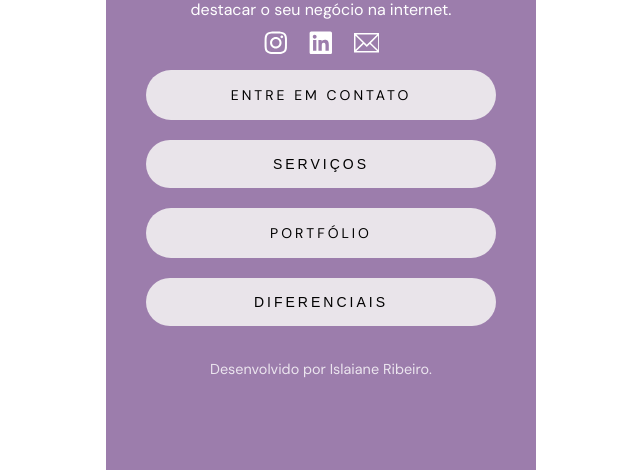
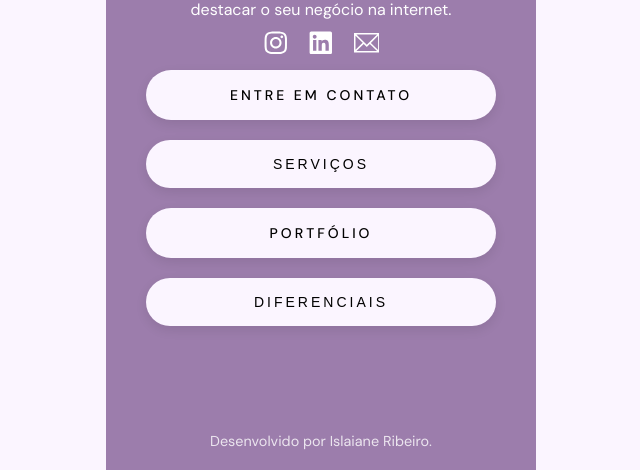
Before and after one commit to islaianeribeiro/link-in-bio-template, a React (Vite) app: page / in a window 1280 px wide. Shown: the part 330-800 px from the top of the page, without its empty margins (319-959 px from the left). Built offline with nearby package versions, Linux system fonts and the light colour scheme.

Commit message:
feat: melhorias de acessibilidade e ajustes visuais

```diff
--- a/index.html
+++ b/index.html
@@ -2,7 +2,6 @@
 <html lang="pt-br">
   <head>
     <meta charset="UTF-8" />
-    <link rel="icon" type="image/svg+xml" href="/favicon.svg" />
     <meta name="viewport" content="width=device-width, initial-scale=1.0" />
     <link
       href="https://fonts.googleapis.com/css2?family=Bree+Serif&family=DM+Sans:wght@300;400;500;600&display=swap"
--- a/src/App.css
+++ b/src/App.css
@@ -24,7 +24,6 @@
   position: absolute;
   inset: 0;
 
-  /* degradê do transparente para a cor de fundo */
   background: linear-gradient(
     to bottom,
     rgba(156, 125, 172, 0) 0%,
@@ -48,13 +47,12 @@
   width: 140px;
   height: 140px;
   border-radius: 50%;
-  border: 2px solid white;
+  border: 2px solid #fff;
   object-fit: cover;
   object-position: center 20%;
 }
 
 .profile h1 {
-  font-family: var(--font-title);
   font-size: 26px;
   margin: 0px;
   letter-spacing: 2px;
@@ -81,7 +79,7 @@
 .socials-btn {
   font-size: 1.6rem;
   cursor: pointer;
-  background: transparent;
+  background-color: transparent;
   border: none;
   transition: 0.2s;
   color: #fff;
@@ -109,13 +107,16 @@
   font-size: 14px;
   letter-spacing: 3px;
   cursor: pointer;
-  background: #e9e4ea;
-  transition: 0.2s;
+  background-color: var(--color-primary-soft);
+  transition: all 0.2s ease;
   color: #000;
   text-decoration: none;
+  font-weight: 500;
+  box-shadow: 0 4px 12px rgba(0, 0, 0, 0.09);
 }
 
 .btn:hover {
+  box-shadow: 0 6px 16px rgba(0, 0, 0, 0.12);
   transform: scale(1.03);
 }
 
@@ -143,7 +144,7 @@
 /* MODAL */
 
 .modal {
-  background: white;
+  background-color: #fff;
   padding: 20px;
   border-radius: 16px;
   max-width: 400px;
@@ -173,13 +174,13 @@
   right: 10px;
   font-size: 26px;
   border: none;
-  background: transparent;
+  background-color: transparent;
   color: #000000;
   display: flex;
 }
 
 .modal h2 {
-  margin-block: 10px;
+  margin-bottom: 10px;
   text-align: center;
   font-size: 18px;
   color: var(--color-primary);
@@ -199,8 +200,14 @@
   text-align: justify;
 }
 
+.cta {
+  display: flex;
+  flex-direction: column;
+  align-items: center;
+}
+
 .cta p {
-  margin: 12px 0;
+  margin: 12px 0 6px;
   font-style: italic;
   font-size: 15px;
 }
@@ -208,7 +215,7 @@
 .cta-btn {
   font-size: 14px;
   cursor: pointer;
-  background: var(--color-primary);
+  background-color: var(--color-primary);
   border: 1px solid var(--color-primary-dark);
   transition: 0.2s;
   color: #fff;
@@ -218,7 +225,8 @@
 }
 
 footer {
-  margin-top: 24px;
+  margin-top: auto;
   font-size: 0.9rem;
+  padding-top: 10px;
   opacity: 0.8;
 }
--- a/src/App.tsx
+++ b/src/App.tsx
@@ -13,7 +13,10 @@ function App() {
   return (
     <div className="container">
       <div className="capa">
-        <img src="/capa.png" alt="Islaiane" />
+        <img
+          src="/capa.png"
+          alt="Imagem de código em tela representando desenvolvimento web"
+        />
       </div>
       <Profile />
       <SocialLinks />
--- a/src/components/Button.tsx
+++ b/src/components/Button.tsx
@@ -4,6 +4,7 @@ type BaseProps = {
   label?: string;
   className: string;
   icon?: ReactNode;
+  arialabel?: string;
 };
 
 type ButtonAsButton = BaseProps & {
@@ -19,11 +20,11 @@ type ButtonAsLink = BaseProps & {
 type Props = ButtonAsButton | ButtonAsLink;
 
 export default function Button(props: Props) {
-  const { label, className, icon } = props;
+  const { label, className, icon, arialabel } = props;
 
   if ("href" in props) {
     return (
-      <a href={props.href} className={className}>
+      <a href={props.href} aria-label={arialabel} className={className}>
         {label}
         {icon}
       </a>
@@ -31,7 +32,11 @@ export default function Button(props: Props) {
   }
 
   return (
-    <button onClick={props.onClick} className={className}>
+    <button
+      onClick={props.onClick}
+      aria-label={arialabel}
+      className={className}
+    >
       {label}
       {icon}
     </button>
--- a/src/components/Modal.tsx
+++ b/src/components/Modal.tsx
@@ -39,6 +39,7 @@ export default function Modal({ modal, onClose }: Props) {
       >
         <Button
           className="close-btn"
+          arialabel="Fechar modal"
           onClick={handleClose}
           icon={<IoMdClose />}
         />
--- a/src/components/Profile.tsx
+++ b/src/components/Profile.tsx
@@ -1,7 +1,7 @@
 export default function Profile() {
   return (
     <div className="profile">
-      <img src="/profile.png" alt="Islaiane" />
+      <img src="/profile.png" alt="Foto de perfil de Islaiane Ribeiro." />
       <h1>Islaiane Ribeiro</h1>
       <h2>DESENVOLVEDORA FREELANCER</h2>
       <p>
--- a/src/components/SocialLinks.tsx
+++ b/src/components/SocialLinks.tsx
@@ -7,16 +7,19 @@ export default function SocialLinks() {
     <div className="socials">
       <Button
         className="socials-btn"
+        arialabel="Abrir perfil no Instagram"
         href="https://www.instagram.com/_islaianeribeiro?igsh=MWUzaGVwazJvcW44bw=="
         icon={<FaInstagram />}
       />
       <Button
         className="socials-btn"
+        arialabel="Abrir perfil no LinkedIn"
         href="https://www.linkedin.com/in/islaianeribeiro/"
         icon={<FaLinkedin />}
       />
       <Button
         className="socials-btn"
+        arialabel="Enviar email"
         href="mailto:islaiane.lribeiro@gmail.com"
         icon={<TfiEmail />}
       />
--- a/src/index.css
+++ b/src/index.css
@@ -1,14 +1,8 @@
 :root {
   /* 🎨 Cores principais (brand) */
   --color-primary: #9c7dac;
-  --color-primary-light: #ac8abe;
   --color-primary-soft: #fbf5ff;
   --color-primary-dark: #463947;
-
-  /* 🌤️ Backgrounds */
-  --bg-main: #fff;
-  --bg-card: var(--color-primary-soft);
-  --bg-dark: var(--color-primary-dark);
 
   /* 🔤 Fontes */
   --font-title: "Bree Serif", serif;
@@ -23,7 +17,7 @@
 
 body {
   font-family: var(--font-body);
-  background: var(--bg-main);
+  background: var(--color-primary-soft);
   color: #fff;
 }
 
```
